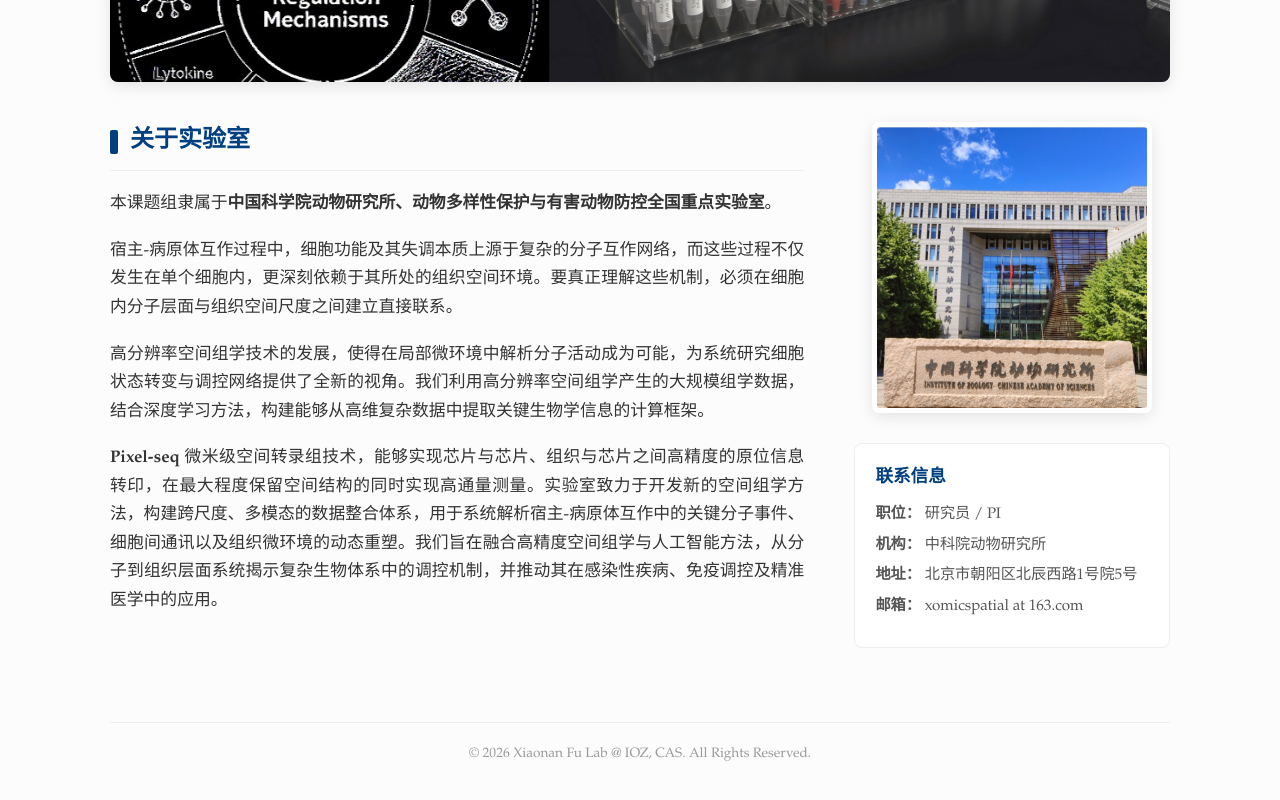
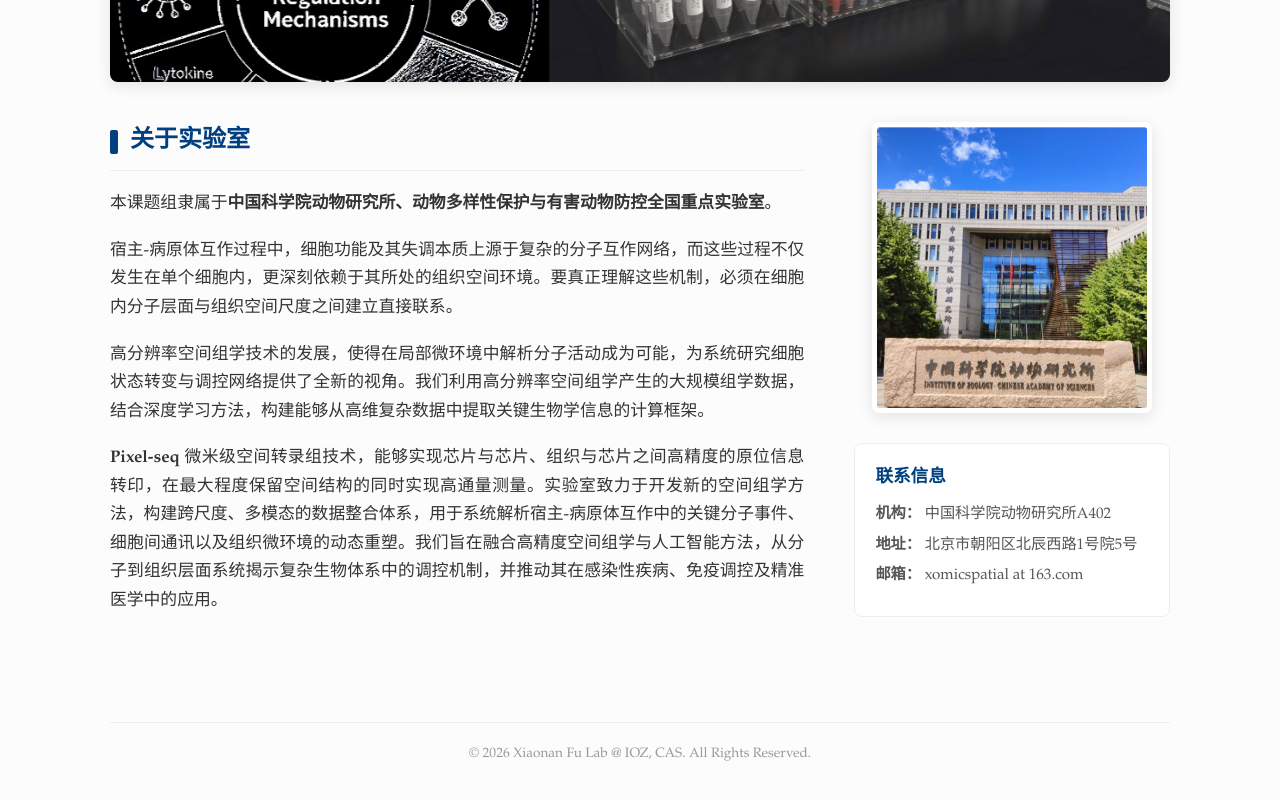
Before and after one commit to xomicspatial/xomicspatial.github.io, a plain HTML site: page index.html in a window 1280 px wide. Shown: the part 585-1385 px from the top of the page. Drawn offline with Linux system fonts and the light colour scheme.

Commit message:
Update index.html

```diff
--- a/index.html
+++ b/index.html
@@ -296,8 +296,7 @@
                     <h3>
                         <span class="lang-zh">联系信息</span><span class="lang-en">Contact Info</span>
                     </h3>
-                    <p><strong><span class="lang-zh">职位：</span><span class="lang-en">Position:</span></strong> <span class="lang-zh">研究员 / PI</span><span class="lang-en">Research Fellow / PI</span></p>
-                    <p><strong><span class="lang-zh">机构：</span><span class="lang-en">Institution:</span></strong> <span class="lang-zh">中科院动物研究所</span><span class="lang-en">IOZ, CAS</span></p>
+                    <p><strong><span class="lang-zh">机构：</span><span class="lang-en">Institution:</span></strong> <span class="lang-zh">中国科学院动物研究所A402</span><span class="lang-en">A402,IOZ, CAS</span></p>
                     <p><strong><span class="lang-zh">地址：</span><span class="lang-en">Address:</span></strong> <span class="lang-zh">北京市朝阳区北辰西路1号院5号</span><span class="lang-en">No. 1-5 Beichen West Rd, Beijing</span></p>
                     <p><strong><span class="lang-zh">邮箱：</span><span class="lang-en">Email:</span></strong> xomicspatial at 163.com</p>
                 </div>
```
